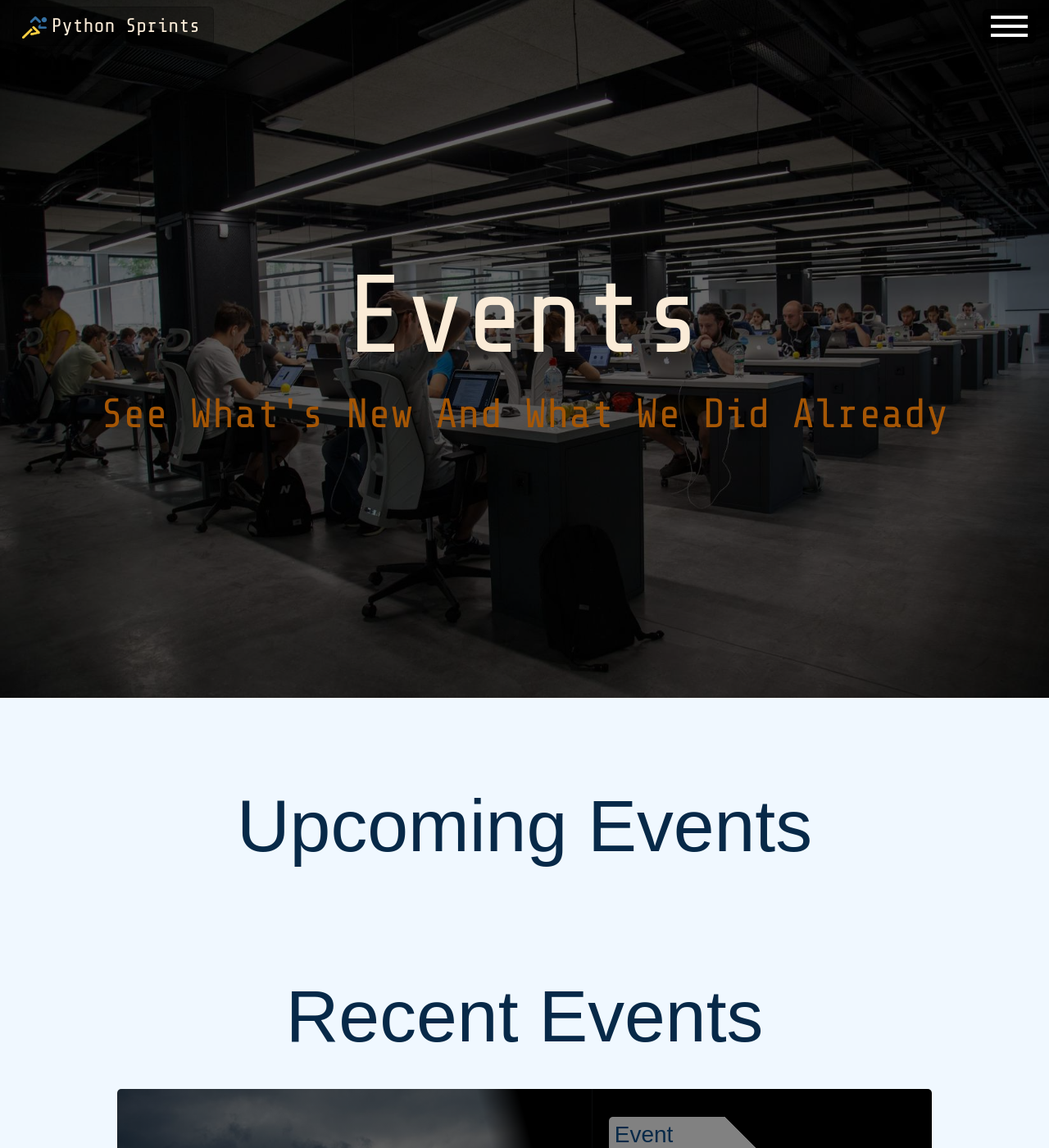
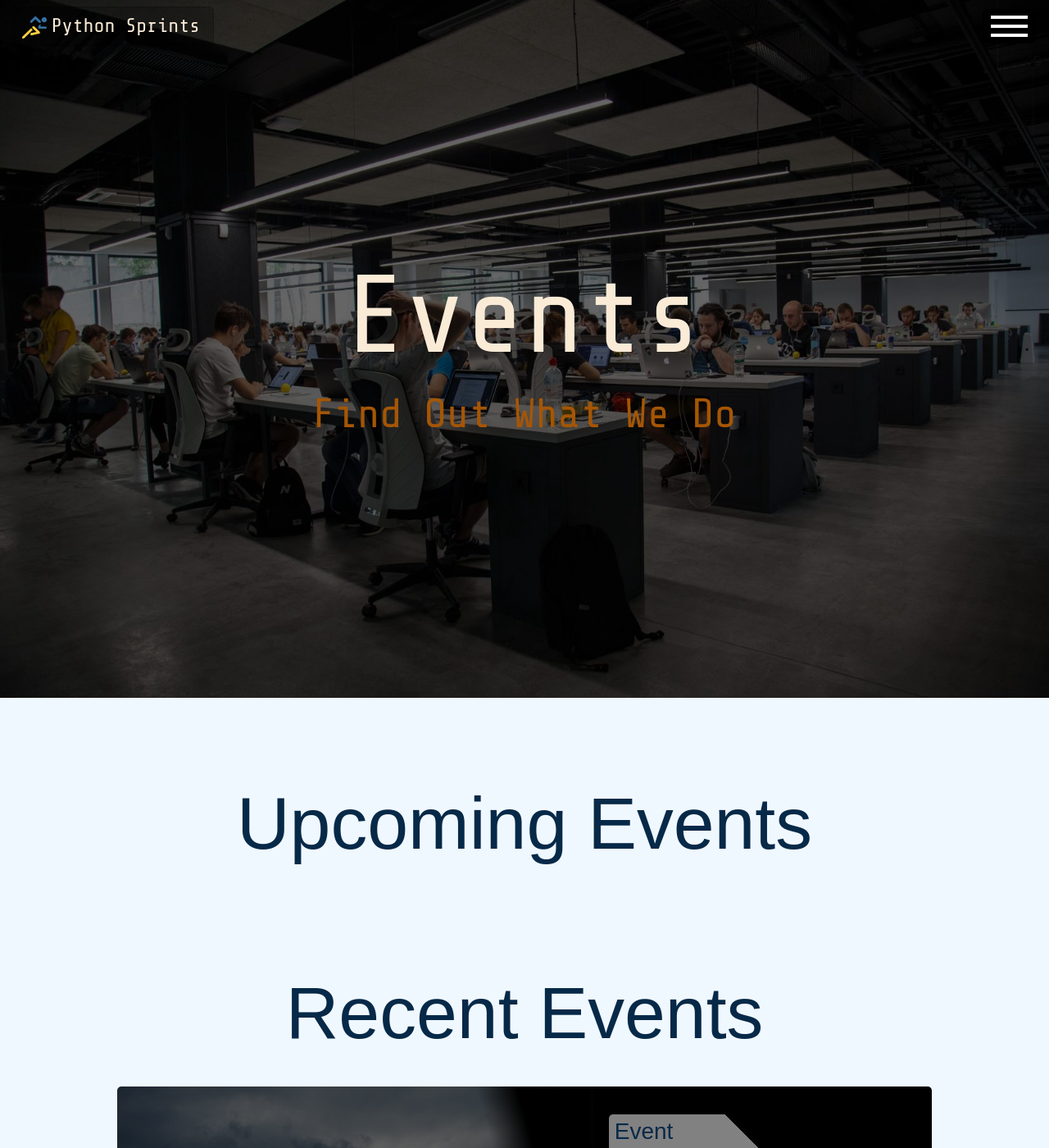
Before and after one commit to python-sprints/python-sprints.github.io, a Jekyll site: the page built from _pages/03_events.html, in a window 1280 px wide and 1400 px high. Shown: the whole window at 82% size. Built offline with Jekyll 4.4.1, drawn with Linux system fonts in a browser that asks for light colours; nearby versions of some CDN libraries; some web fonts are replaced.

Commit message:
Changed subtitles for events and contact page (shorter versions). Removed no padding class from upcoming events in events page. Made media query for .page__background-img to target precisely small mobile screens as it was causing issues with large screens.

```diff
--- a/_pages/03_events.html
+++ b/_pages/03_events.html
@@ -22,14 +22,14 @@
         <div class="events-page__title-container row container-fluid">
             <div class="col-sm-12">
                 <h1 class="events-page__page-title">Events</h1>
-                <h2 class="events-page__page-subtitle">See What's New And What We Did Already</h2>
+                <h2 class="events-page__page-subtitle">Find Out What We Do</h2>
             </div>
         </div>
     </div>
 
     <div class="events-page__outer-container container-fluid">
         <div class="row">
-            <div class="col-12 no-padding-x">
+            <div class="col-12">
                 <h2 class="events-page__upcoming-section-title">Upcoming Events</h2>
                 {% include events_array_generator.html future_events = true %}
                 {% for post in posts %}
--- a/_pages/04_contact.html
+++ b/_pages/04_contact.html
@@ -22,7 +22,7 @@
         <div class="contact__page-title-container row container-fluid">
             <div class="col-sm-12">
                 <h1 class="contact__page-title">Contact Us</h1>
-                <h2 class="contact__page-subtitle">Got An Idea? Can You Help Us? Let Us Know</h2>
+                <h2 class="contact__page-subtitle">We Are Happy To Help</h2>
             </div>
         </div>
     </div>
--- a/_sass/style.scss
+++ b/_sass/style.scss
@@ -51,9 +51,10 @@
   }
 }
 
-@media (orientation: landscape){
+@media (max-height: 400px) and (orientation: landscape){
   .page__background-img {
     min-height: 250px;
+    width: 100%;
   }
 }
 
@@ -66,6 +67,7 @@
   -ms-transform: translateY(-50%);
   transform: translateY(-50%);
 }
+
 
 /* Classes to change order of collapsed columns on mobiles*/
 @media (max-width: 767px) {
```
